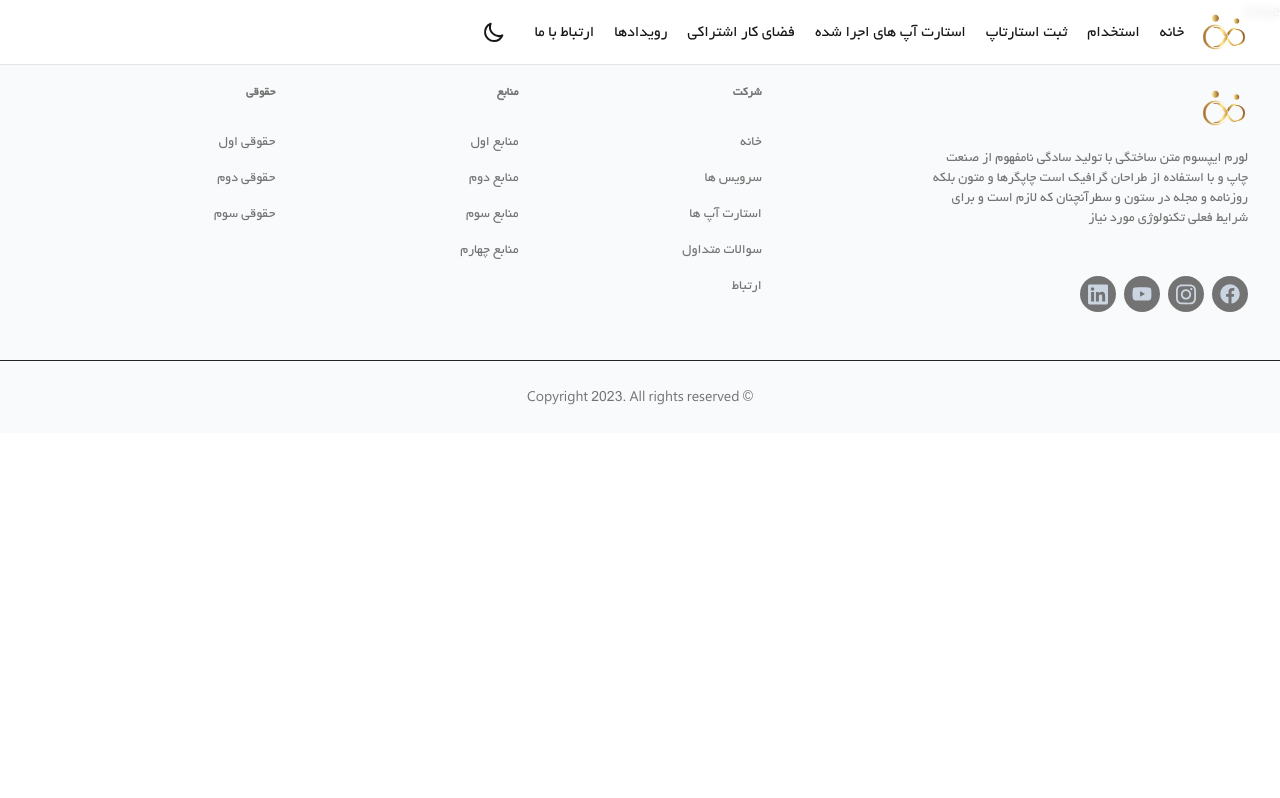
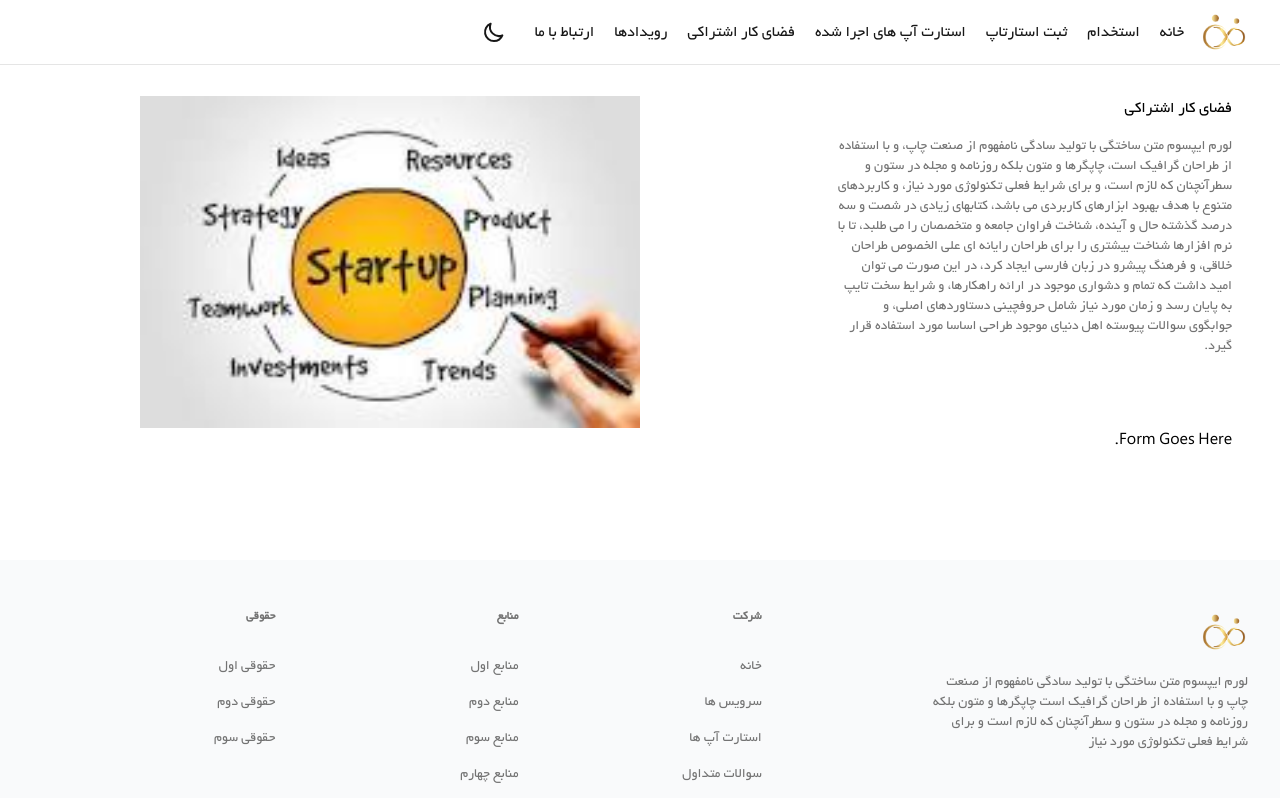
Before and after one commit to sajjad5221/farazaman, a Next.js app: page /workspace in a window 1280 px wide. Shown: the top 798 px of the page. Built offline with nearby package versions, Linux system fonts and the light colour scheme.

Commit message:
initialize workspace.

```diff
--- a/app/workspace/page.tsx
+++ b/app/workspace/page.tsx
@@ -1,7 +1,36 @@
-import React from 'react'
+import { Hero } from "@/Components/Hero";
+import Image from "next/image";
+import React from "react";
 
 export default function page() {
   return (
-    <div>page</div>
-  )
+    <div className="py-24 px-12 bg-white dark:bg-neutral-900">
+      <div className="flex flex-row">
+        <div className="flex flex-col w-1/2">
+          <h1>فضای کار اشتراکی</h1>
+          <p className="text-neutral-500 md:text-sm pt-4 w-auto sm:w-6/12 md:w-6/12 lg:w-8/12">
+            لورم ایپسوم متن ساختگی با تولید سادگی نامفهوم از صنعت چاپ، و با
+            استفاده از طراحان گرافیک است، چاپگرها و متون بلکه روزنامه و مجله در
+            ستون و سطرآنچنان که لازم است، و برای شرایط فعلی تکنولوژی مورد نیاز،
+            و کاربردهای متنوع با هدف بهبود ابزارهای کاربردی می باشد، کتابهای
+            زیادی در شصت و سه درصد گذشته حال و آینده، شناخت فراوان جامعه و
+            متخصصان را می طلبد، تا با نرم افزارها شناخت بیشتری را برای طراحان
+            رایانه ای علی الخصوص طراحان خلاقی، و فرهنگ پیشرو در زبان فارسی ایجاد
+            کرد، در این صورت می توان امید داشت که تمام و دشواری موجود در ارائه
+            راهکارها، و شرایط سخت تایپ به پایان رسد و زمان مورد نیاز شامل
+            حروفچینی دستاوردهای اصلی، و جوابگوی سوالات پیوسته اهل دنیای موجود
+            طراحی اساسا مورد استفاده قرار گیرد.
+          </p>
+        </div>
+        <Image
+          className=""
+          src={"/static/images/img.jpg"}
+          alt="image"
+          width={500}
+          height={500}
+        />
+      </div>
+      <div>Form Goes Here.</div>
+    </div>
+  );
 }
```
